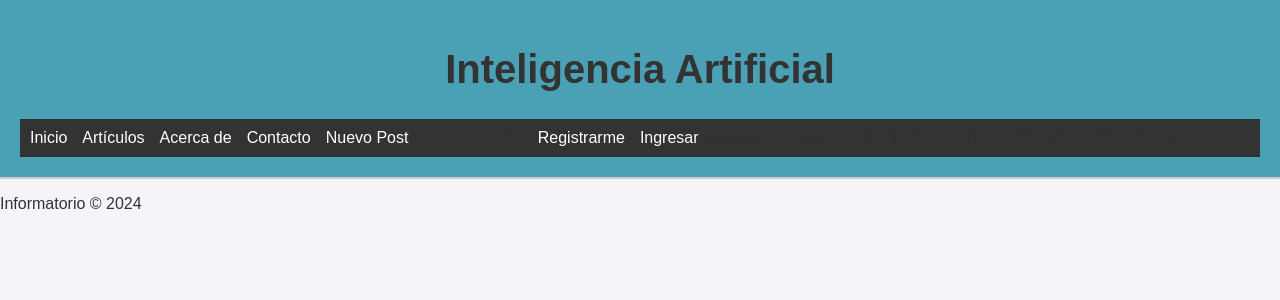
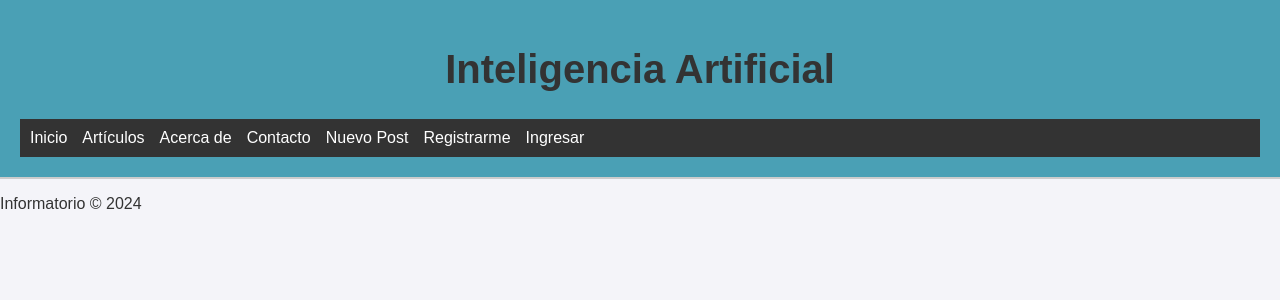
Before and after one commit to lucaslatorre47/Django-blog, a Django app: template myblog/templates/Base.html in a window 1280 px wide. Shown: the top 300 px of the page. Run offline with Django 3.2, Linux system fonts and the light colour scheme; the template is opened without the code that fills it, so the values that code supplies are empty.

Commit message:
'Registro'

```diff
--- a/myblog/templates/Base.html
+++ b/myblog/templates/Base.html
@@ -19,11 +19,9 @@
                 <li style="margin-right: 15px;"><a href="/about/" style="color: white; text-decoration: none;">Acerca de</a></li>
                 <li style="margin-right: 15px;"><a href="/contacto/" style="color: white; text-decoration: none;">Contacto</a></li>
                 <li><a href="/post/new/" style="color: white; text-decoration: none;">Nuevo Post</a></li>
-<<<<<<< HEAD
                 <li style="margin-left: 15px;"><a href="/auth/registro/" style="color: white; text-decoration: none;">Registrarme</a></li>
                 <li style="margin-left: 15px;"><a href="/auth/login/" style="color: white; text-decoration: none;">Ingresar</a></li>
-=======
->>>>>>> 93b427613063ae412a23b89c30eb36fe10643dfe
+
             </ul>
         </nav>
     </header>
```
